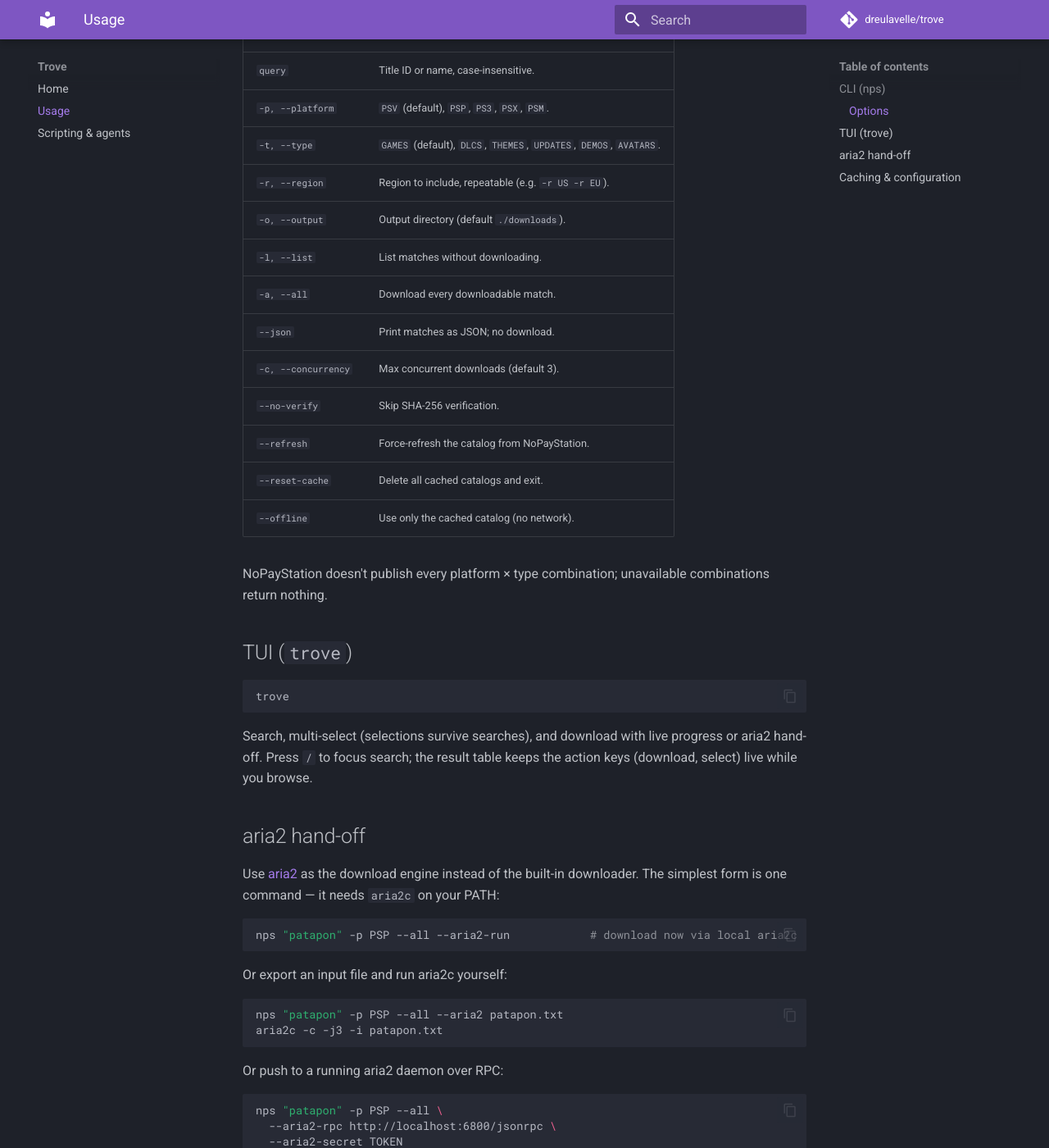
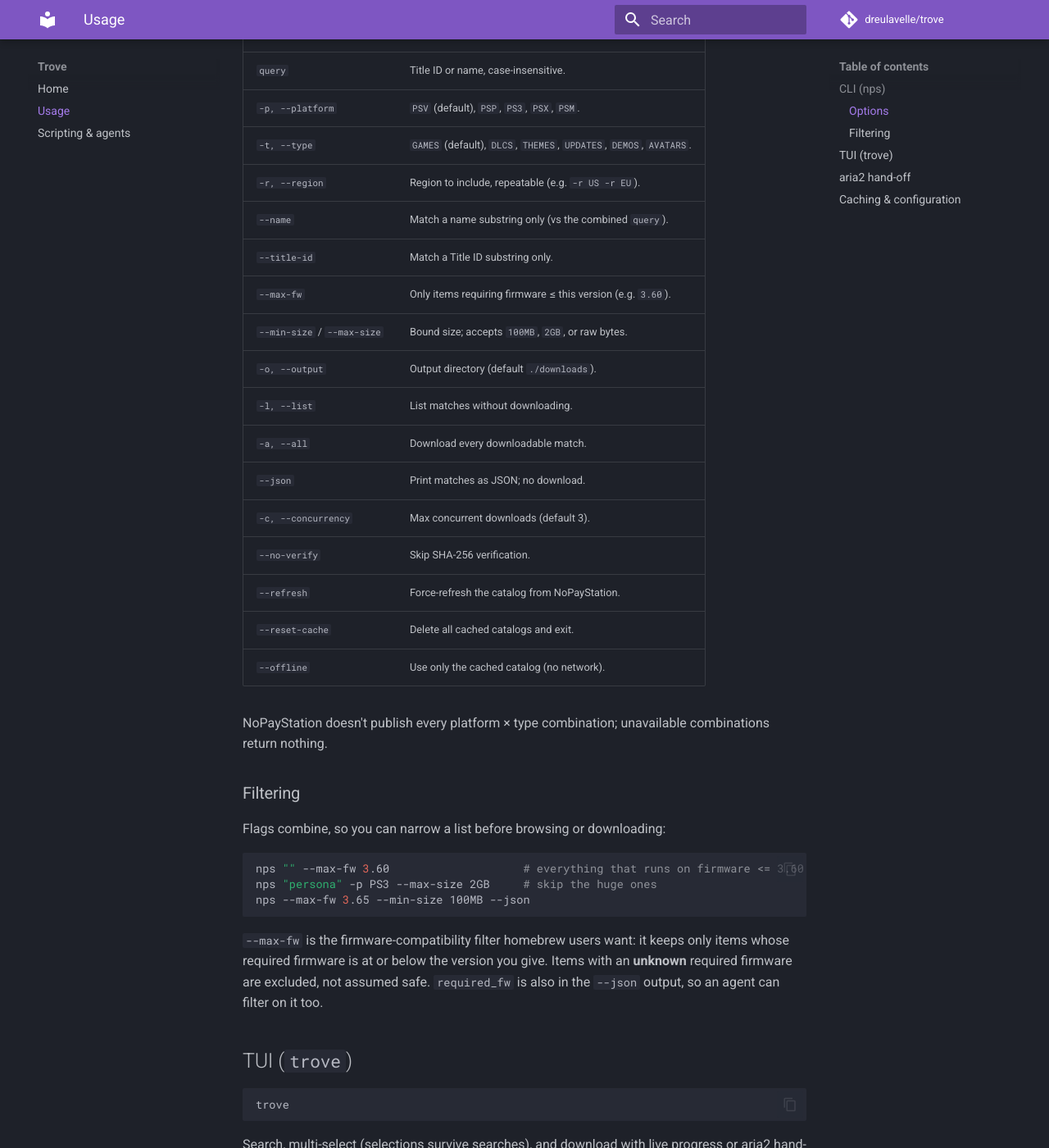
Before and after one commit to dreulavelle/trove, an MkDocs documentation site: the page built from docs/usage.md, in a window 1280 px wide and 1400 px high, scrolled down 426 px. Shown: the whole window at 82% size. Built offline with MkDocs 1.6.1 and Material for MkDocs 9.7.7, drawn with Linux system fonts in a browser that asks for light colours; comment, search, counter and statistics services are not loaded.

Commit message:
docs(site): document filters, add required_fw, show demo gif
- usage.md: --name/--title-id, --max-fw, --min-size/--max-size + a Filtering section.
- agents.md: required_fw in the JSON field reference.
- index.md: lead with the demo gif.

Co-Authored-By: Claude Opus 4.8 (1M context) <noreply@anthropic.com>

````diff
--- a/docs/usage.md
+++ b/docs/usage.md
@@ -19,6 +19,10 @@ nps "tearaway" --json                        # machine-readable output (see Agen
 | `-p, --platform` | `PSV` (default), `PSP`, `PS3`, `PSX`, `PSM`. |
 | `-t, --type` | `GAMES` (default), `DLCS`, `THEMES`, `UPDATES`, `DEMOS`, `AVATARS`. |
 | `-r, --region` | Region to include, repeatable (e.g. `-r US -r EU`). |
+| `--name` | Match a name substring only (vs the combined `query`). |
+| `--title-id` | Match a Title ID substring only. |
+| `--max-fw` | Only items requiring firmware ≤ this version (e.g. `3.60`). |
+| `--min-size` / `--max-size` | Bound size; accepts `100MB`, `2GB`, or raw bytes. |
 | `-o, --output` | Output directory (default `./downloads`). |
 | `-l, --list` | List matches without downloading. |
 | `-a, --all` | Download every downloadable match. |
@@ -31,6 +35,21 @@ nps "tearaway" --json                        # machine-readable output (see Agen
 
 NoPayStation doesn't publish every platform × type combination; unavailable
 combinations return nothing.
+
+### Filtering
+
+Flags combine, so you can narrow a list before browsing or downloading:
+
+```bash
+nps "" --max-fw 3.60                    # everything that runs on firmware <= 3.60
+nps "persona" -p PS3 --max-size 2GB     # skip the huge ones
+nps --max-fw 3.65 --min-size 100MB --json
+```
+
+`--max-fw` is the firmware-compatibility filter homebrew users want: it keeps only
+items whose required firmware is at or below the version you give. Items with an
+**unknown** required firmware are excluded, not assumed safe. `required_fw` is also
+in the `--json` output, so an agent can filter on it too.
 
 ## TUI (`trove`)
 
````
Also changed, not shown: docs/agents.md (+1 -0 lines), docs/index.md (+2 -0 lines), docs/demo.gif (added).
